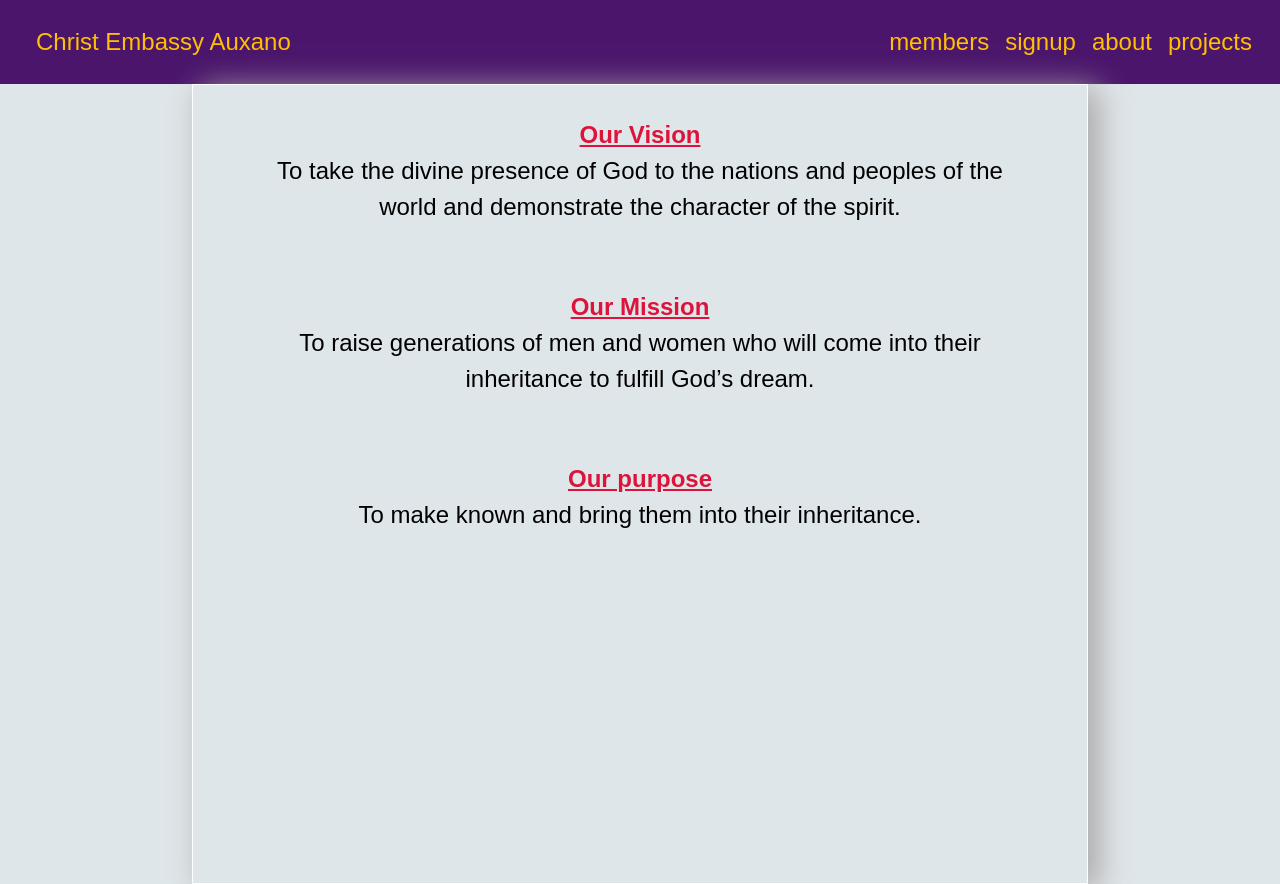
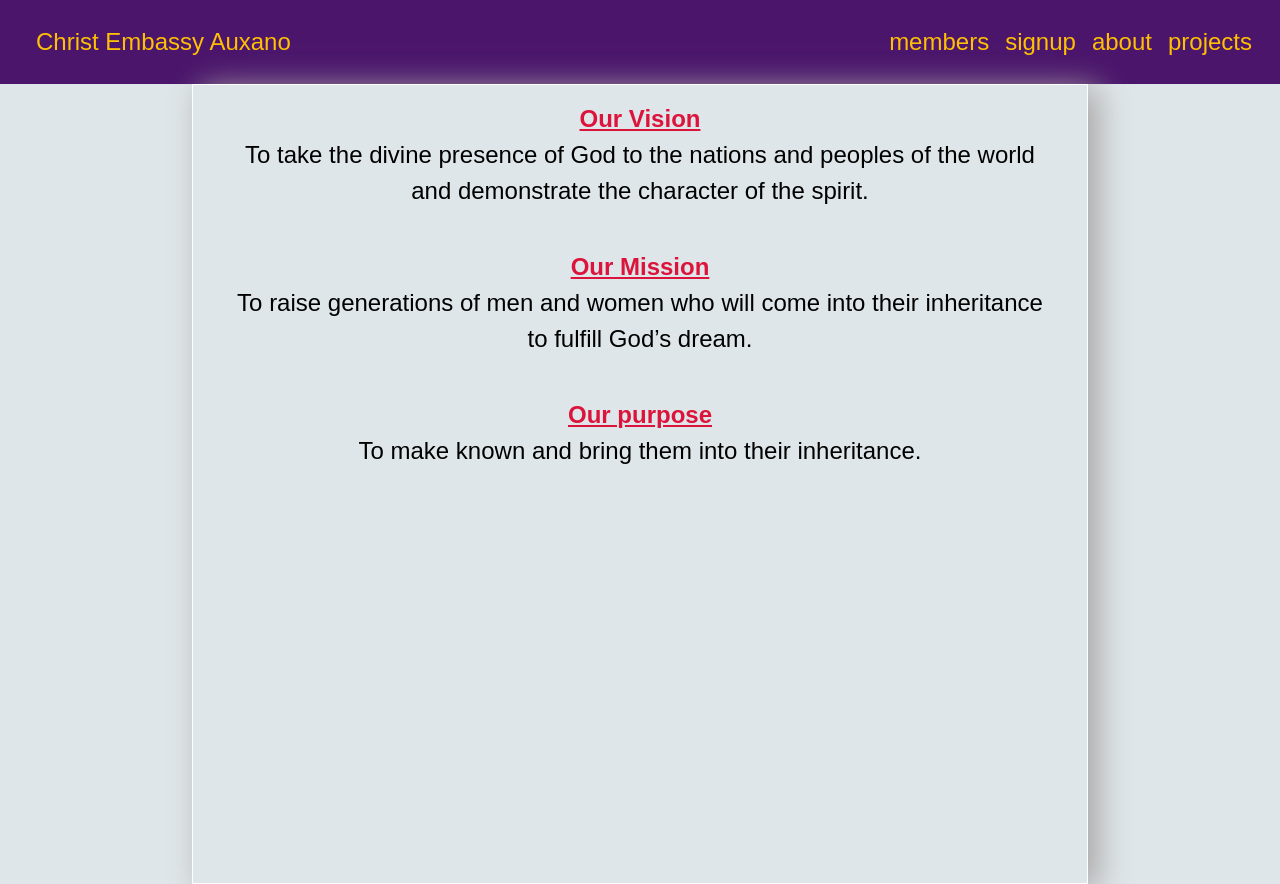
Before and after one commit to Albertdofficial/christ_embassy_auxano, a React (Create React App) app: page / in a window 1280 px wide. Built offline with nearby package versions, Linux system fonts and the light colour scheme; no server answers; the database is empty.

Commit message:
fifth  commit

```diff
--- a/src/components/About.css
+++ b/src/components/About.css
@@ -1,7 +1,5 @@
 .about {
   margin: 0 auto;
-  /* height: 88vh; */
-  /* width: 50rem; */
   border: 1px solid #fff;
   box-shadow: 10px 5px 30px 1px rgb(170, 167, 167);
 }
@@ -9,7 +7,6 @@
 .about .vision,
 .mission,
 .purpose {
-  padding: 2rem 4rem;
   font-size: 1.5rem;
 }
 
--- a/src/components/About.js
+++ b/src/components/About.js
@@ -4,7 +4,7 @@ import './About.css'
 
 export default function About() {
   return (
-    <div className="about  min-h-screen md: max-w-4xl">
+    <div className="about  min-h-screen md:pr-8 pl-8 pt-4 max-w-4xl">
       <div className="vision">
         <h1>Our Vision</h1>
         <p>
@@ -14,7 +14,7 @@ export default function About() {
         </p>
       </div>
 
-      <div className="mission">
+      <div className="mission pt-10">
         <h1>Our Mission</h1>
         <p>
           To raise generations of men and women who will come into their
@@ -22,7 +22,7 @@ export default function About() {
         </p>
       </div>
 
-      <div className="purpose">
+      <div className="purpose pt-10">
         <h1>Our purpose</h1>
         <p> To make known and bring them into their inheritance.</p>
       </div>
```
